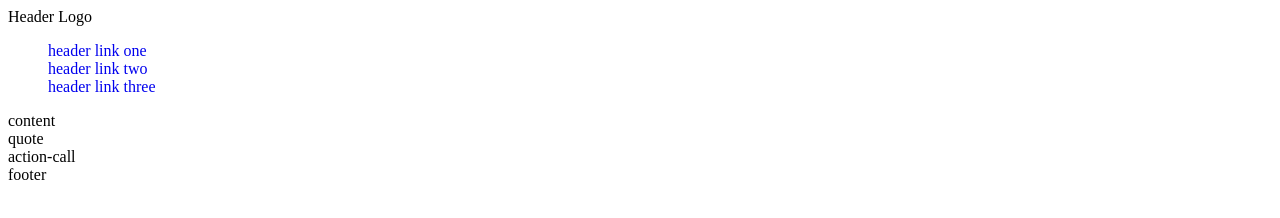
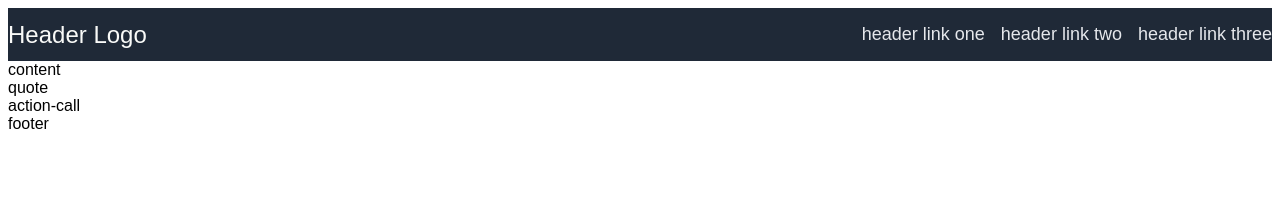
Before and after one commit to Pete-Fowler/Landing-Page, a plain HTML site: page index.html in a window 1280 px wide. Drawn offline with Linux system fonts and the light colour scheme.

Commit message:
Flex header, added font color and sizes

```diff
--- a/index.html
+++ b/index.html
@@ -10,7 +10,7 @@
 </head>
 <body>
     <div class="header">
-        <div class="header-logo">
+        <div class="logo">
             Header Logo
         </div>
         <div class="links">
--- a/style.css
+++ b/style.css
@@ -1,6 +1,7 @@
 body {
     display: flex;
     flex-direction: column;
+    font-family: Arial, Helvetica, sans-serif;
 }
 
 a {
@@ -9,4 +10,24 @@ a {
 
 ul {
     list-style: none;
+    display: flex;
+    gap: 16px;
+
 }
+
+.header {
+    background-color: #1F2937;
+    display: flex;
+    justify-content: space-between;
+    align-items: center;
+}
+
+.header a {
+    color: #e5e7eb;
+    font-size: 18px;
+}
+
+.header .logo {
+    font-size: 24px;
+    color: #F9FAF8;
+}
```
